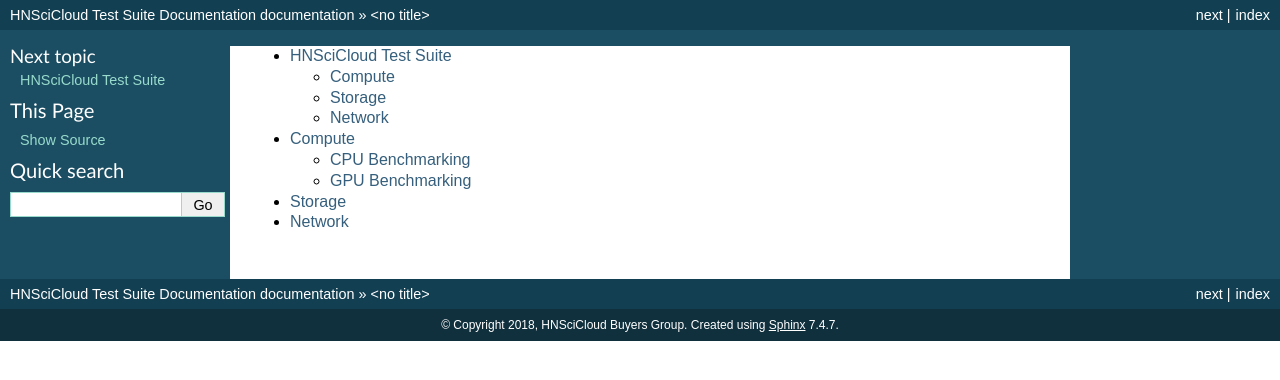
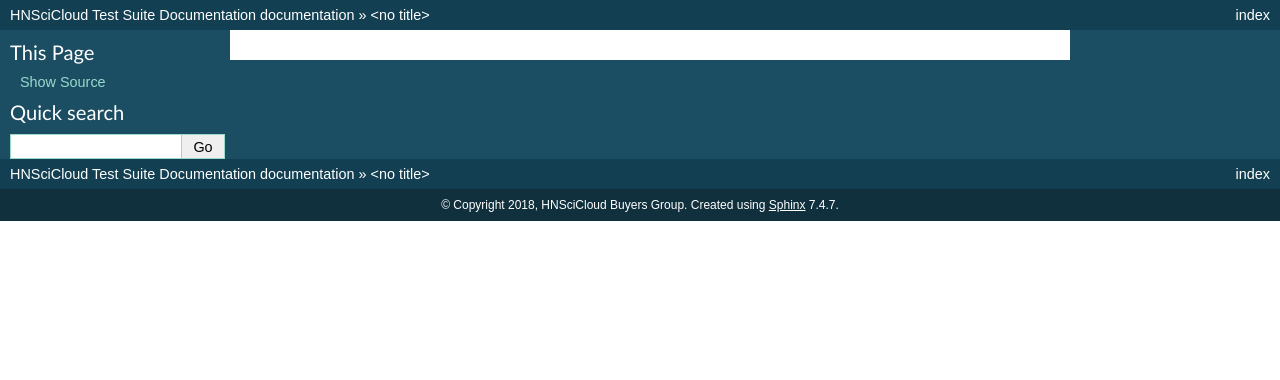
Before and after one commit to cern-it-efp/EOSC-Testsuite, a Sphinx documentation site: the page built from docs/source/index.rst, in a window 1280 px wide. Shown: the top 380 px of the page. Built offline with Sphinx 7.4.7, drawn with Linux system fonts in a browser that asks for light colours.

Commit message:
more changes

```diff
--- a/docs/source/index.rst
+++ b/docs/source/index.rst
@@ -2,11 +2,3 @@
    sphinx-quickstart on Tue May 22 14:57:42 2018.
    You can adapt this file completely to your liking, but it should at least
    contain the root `toctree` directive.
-
-.. toctree::
-   :maxdepth: 2
-
-   introduction
-   compute
-   storage
-   network
```
Also changed, not shown: 5 other files.
